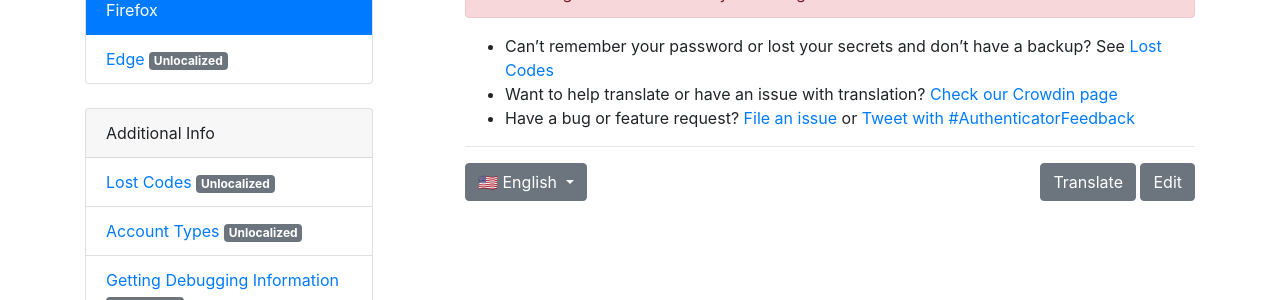
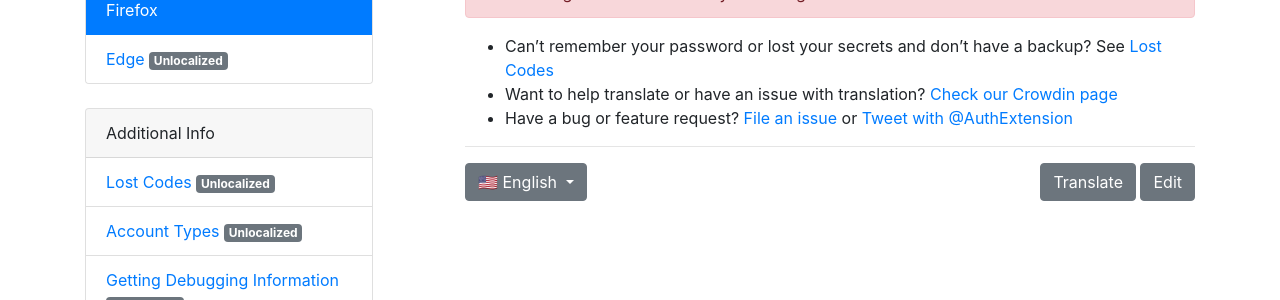
Before and after one commit to Authenticator-Extension/authenticator.cc, a Jekyll site: the page built from docs/de/firefox-issues.md, in a window 1280 px wide. Shown: the part 193-493 px from the top of the page. Built offline with Jekyll 4.4.1, drawn with Linux system fonts in a browser that asks for light colours; our own code applies the rules of GitHub Pages for plain Markdown files.

Commit message:
New translations firefox-issues.md (German)

```diff
--- a/docs/de/firefox-issues.md
+++ b/docs/de/firefox-issues.md
@@ -9,4 +9,4 @@ ver: 2
 
 - Can't remember your password or lost your secrets and don't have a backup? See [Lost Codes](lost-codes)
 - Want to help translate or have an issue with translation? [Check our Crowdin page](https://crowdin.com/project/authenticator-firefox)
-- Have a bug or feature request? [File an issue](https://github.com/Authenticator-Extension/Authenticator/issues/new/choose) or [Tweet with #AuthenticatorFeedback](https://twitter.com/intent/tweet?hashtags=AuthenticatorFeedback)
+- Have a bug or feature request? [File an issue](https://github.com/Authenticator-Extension/Authenticator/issues/new/choose) or [Tweet with @AuthExtension](https://twitter.com/intent/tweet?text=@AuthExtension)
```
